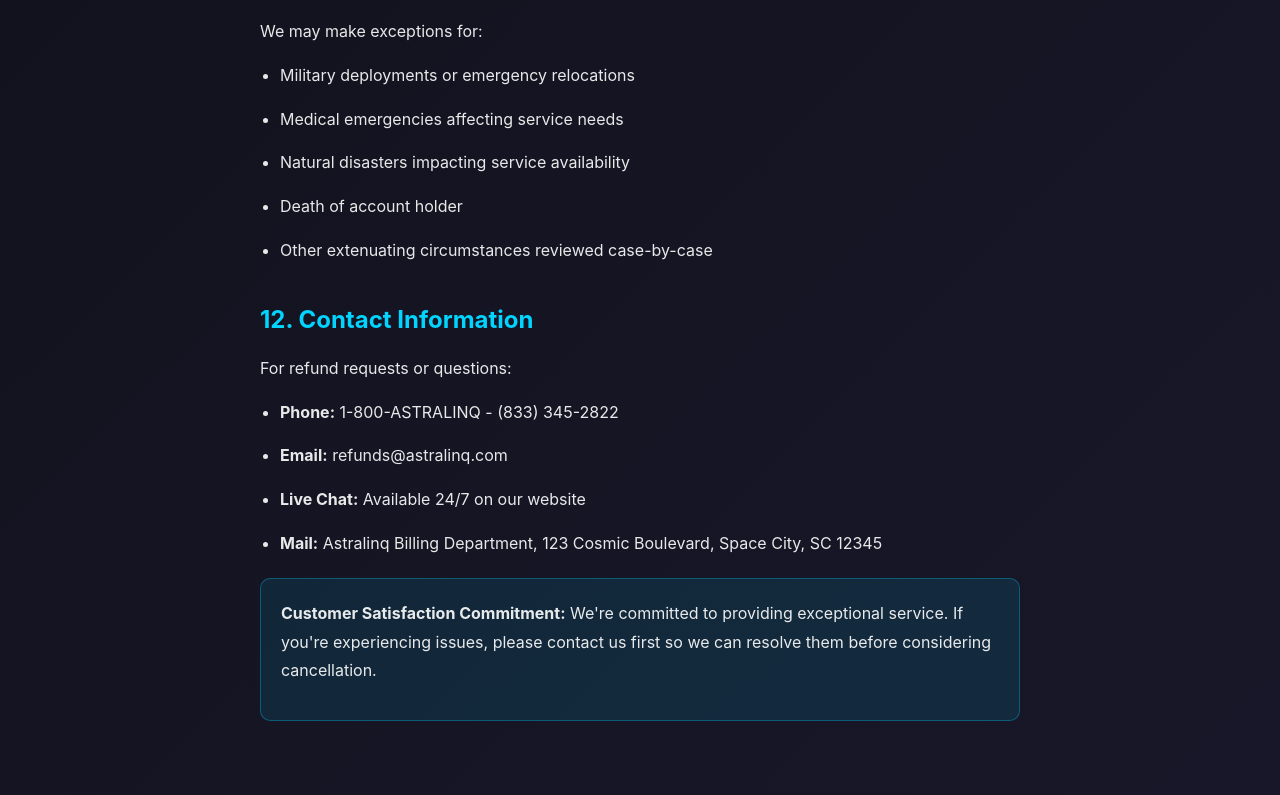
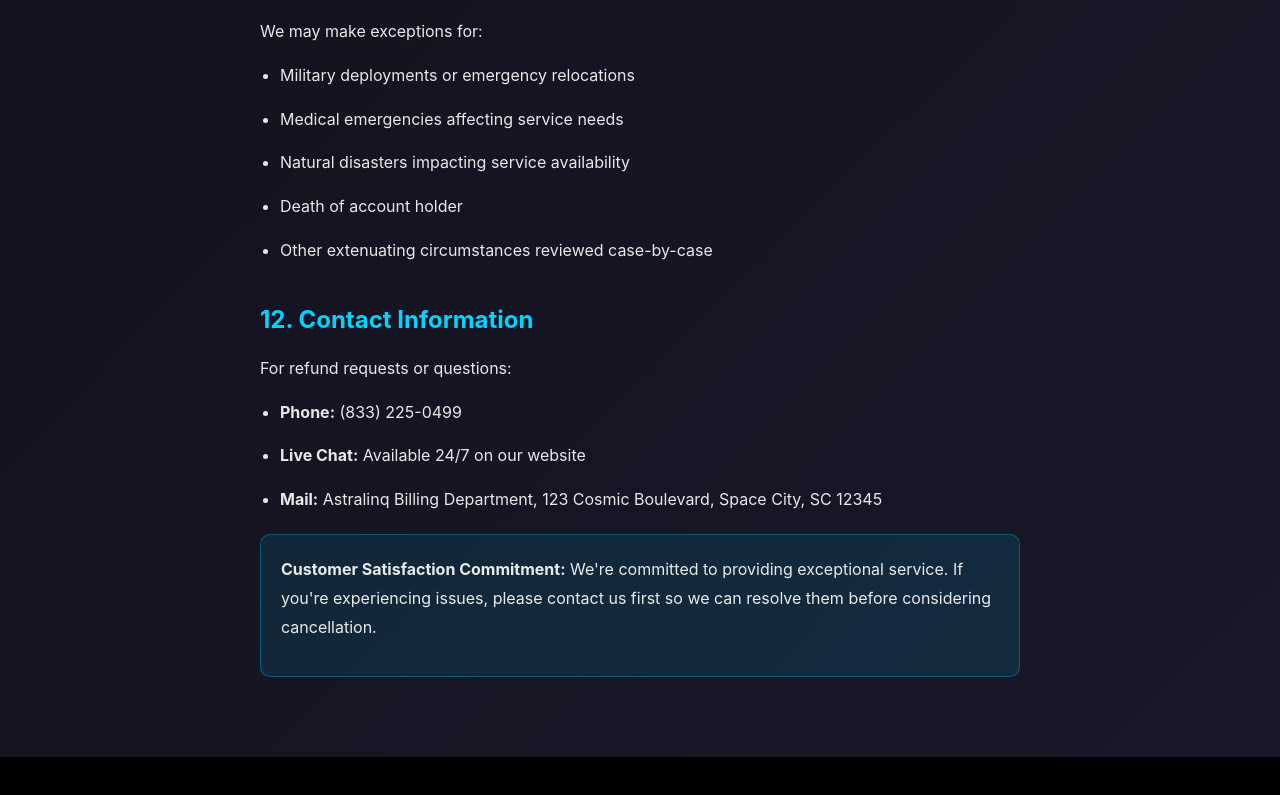
Before and after one commit to Astralinq/astralinqmain, a website built with Vite: page refund.html in a window 1280 px wide. Shown: the part 3945-4740 px from the top of the page. After the commit the page ends 4702 px from the top, so only its background shows below. Built offline with nearby package versions, Linux system fonts and the light colour scheme.

Commit message:
Update refund.html

```diff
--- a/refund.html
+++ b/refund.html
@@ -215,8 +215,8 @@
             <h2>12. Contact Information</h2>
             <p>For refund requests or questions:</p>
             <ul>
-                <li><strong>Phone:</strong> 1-800-ASTRALINQ - (833) 345-2822</li>
-                <li><strong>Email:</strong> refunds@astralinq.com</li>
+                <li><strong>Phone:</strong> (833) 225-0499</li>
+
                 <li><strong>Live Chat:</strong> Available 24/7 on our website</li>
                 <li><strong>Mail:</strong> Astralinq Billing Department, 123 Cosmic Boulevard, Space City, SC 12345</li>
             </ul>
```
